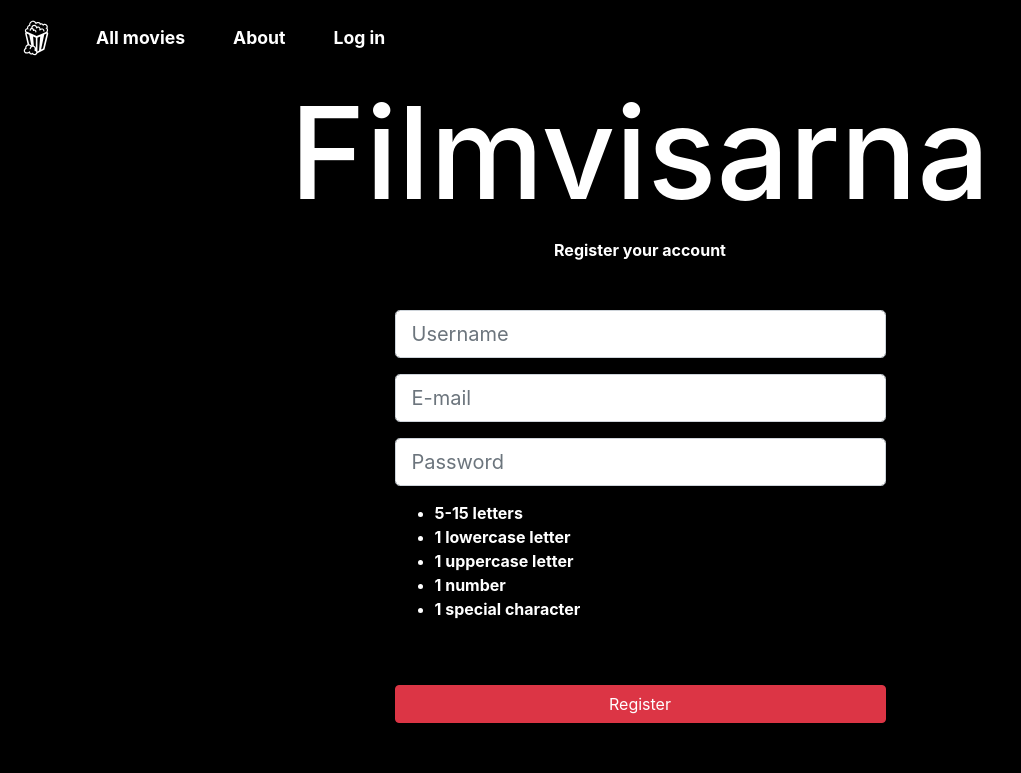
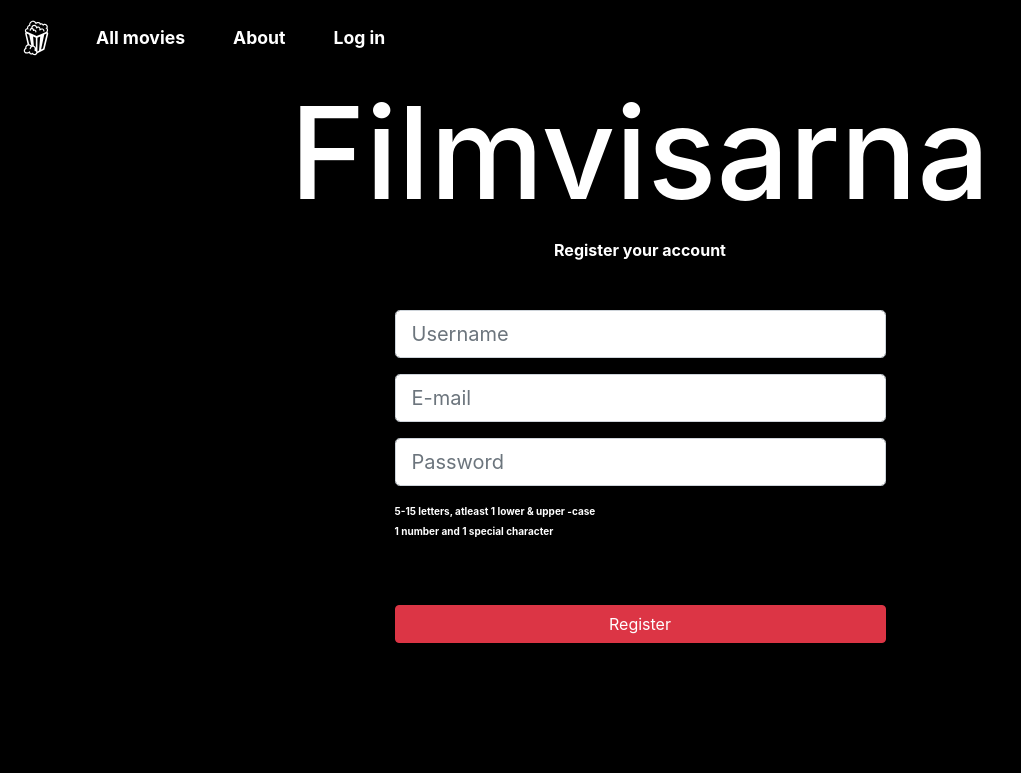
Before and after one commit to palmdaldaniel/Film-Mbapppe, a React (Create React App) app in the folder frontend/: page /register in a window 1280 px wide. Shown: the top 773 px of the page, without its empty margins (0-1021 px from the left). Built offline with nearby package versions, Linux system fonts and the light colour scheme; no server answers.

Commit message:
styling for info box added

```diff
--- a/frontend/src/components/SignUp.js
+++ b/frontend/src/components/SignUp.js
@@ -103,13 +103,6 @@ const Register = () => {
                     onChange={handleEmailChange}
                   />
                 </Form.Group>
-{/*
-                <OverlayTrigger
-                  trigger="click"
-                  placement="top"
-                  overlay={renderTooltip}
-                  variant="secondary"
-                > */}
                   <Form.Group controlId="formBasicPassword">
                     <Form.Control
                       className={styles.inputField}
@@ -123,11 +116,8 @@ const Register = () => {
                     />
 
                     <ul className={styles.rules}>
-                      <li>5-15 letters </li>
-                      <li>1 lowercase letter</li>
-                      <li>1 uppercase letter</li>
-                      <li>1 number </li>
-                      <li>1 special character</li>
+                      <li>5-15 letters, atleast 1 lower & upper -case </li>
+                      <li>1 number and 1 special character</li>
                     </ul>
 
                     {signUpFail && (
--- a/frontend/src/css/SignUp.module.css
+++ b/frontend/src/css/SignUp.module.css
@@ -127,7 +127,11 @@
 
 
 .rules {
+  list-style: none;
+  font-size: 10px;
   margin-top: 15px;
+  padding-left: 0;
   text-align: left;
   display: inline-block;
+  line-height: 20px;
 }
```
